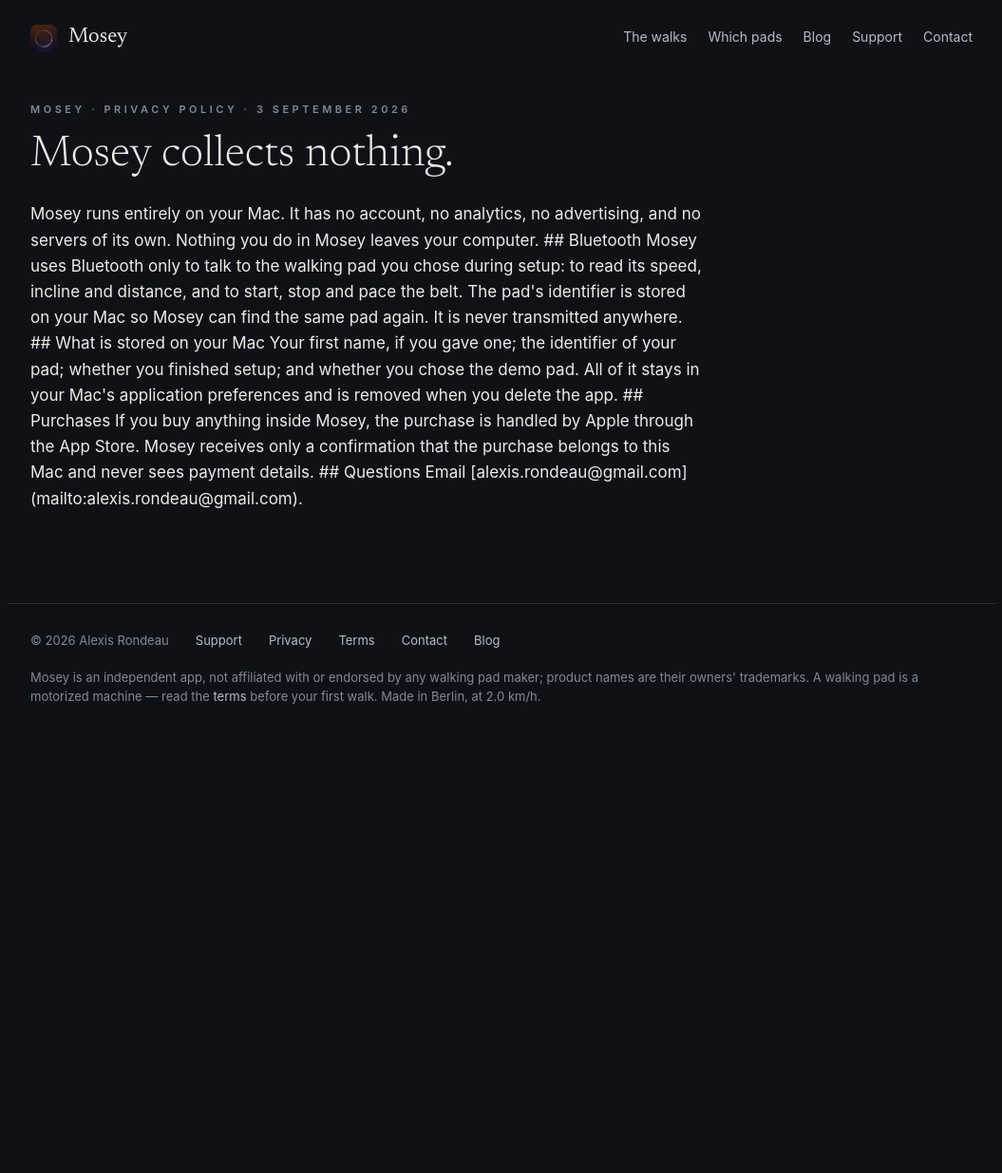
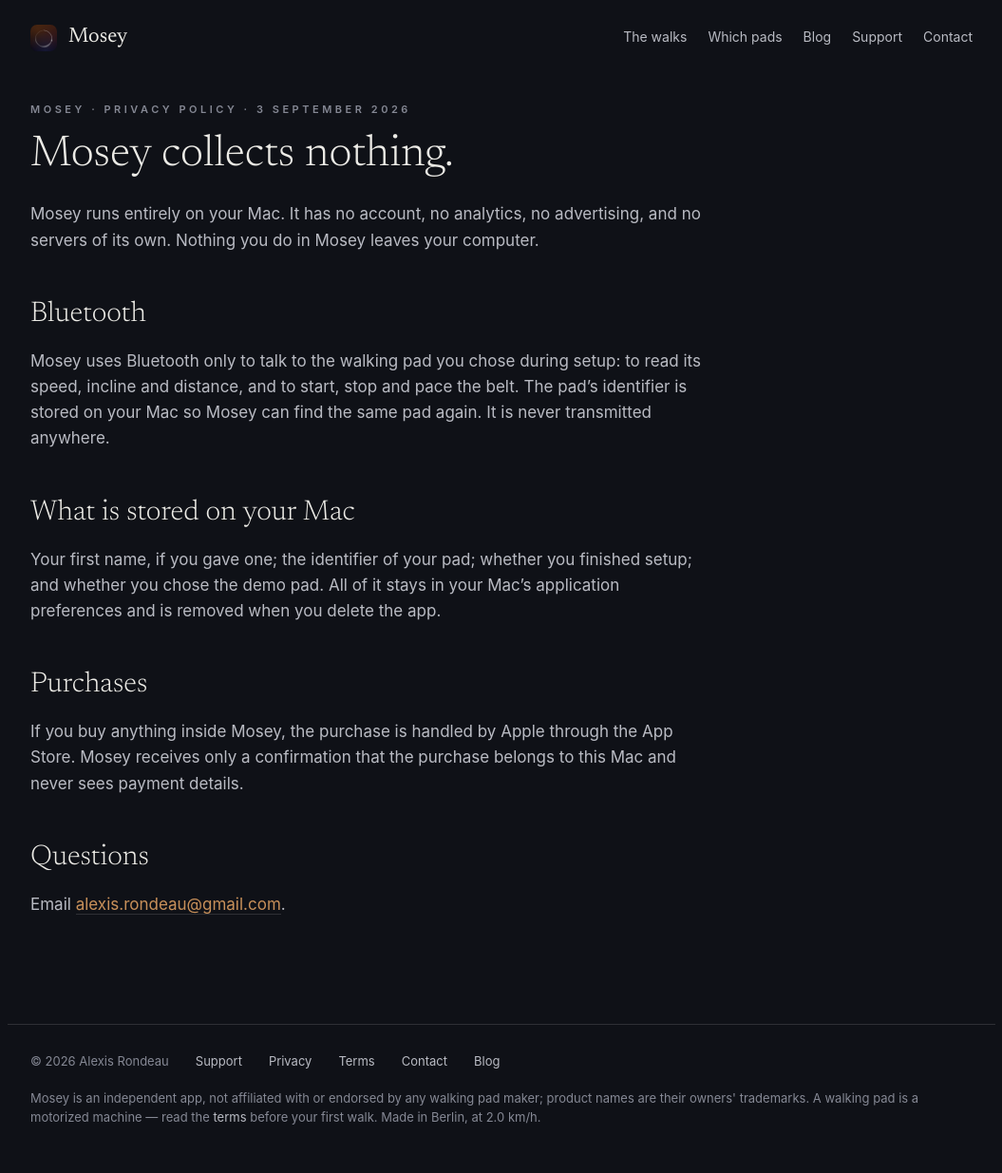
Before and after one commit to akaalias/mosey-site, a Jekyll site: the page built from privacy.md, in a window 1280 px wide. Shown: the whole page at 95% size, without its empty margins (112-1167 px from the left). Built offline with Jekyll 4.4.1, drawn with Linux system fonts in a browser that asks for light colours; before the commit the page ends 900 px from its top, so only the background shows below that.

Commit message:
Terms, Support, Privacy: let kramdown render markdown inside the prose div

```diff
--- a/privacy.md
+++ b/privacy.md
@@ -3,7 +3,7 @@
 title: Privacy
 permalink: /privacy/
 ---
-<div class="prose" style="padding-top:28px">
+<div class="prose" style="padding-top:28px" markdown="1">
 <div class="kicker">Mosey · Privacy policy · 3 September 2026</div>
 <h1 style="font-size:46px;line-height:1.08;margin:14px 0 24px">Mosey collects nothing.</h1>
 
```
Also changed, not shown: support.md (+1 -1 lines), terms.md (+1 -1 lines).
